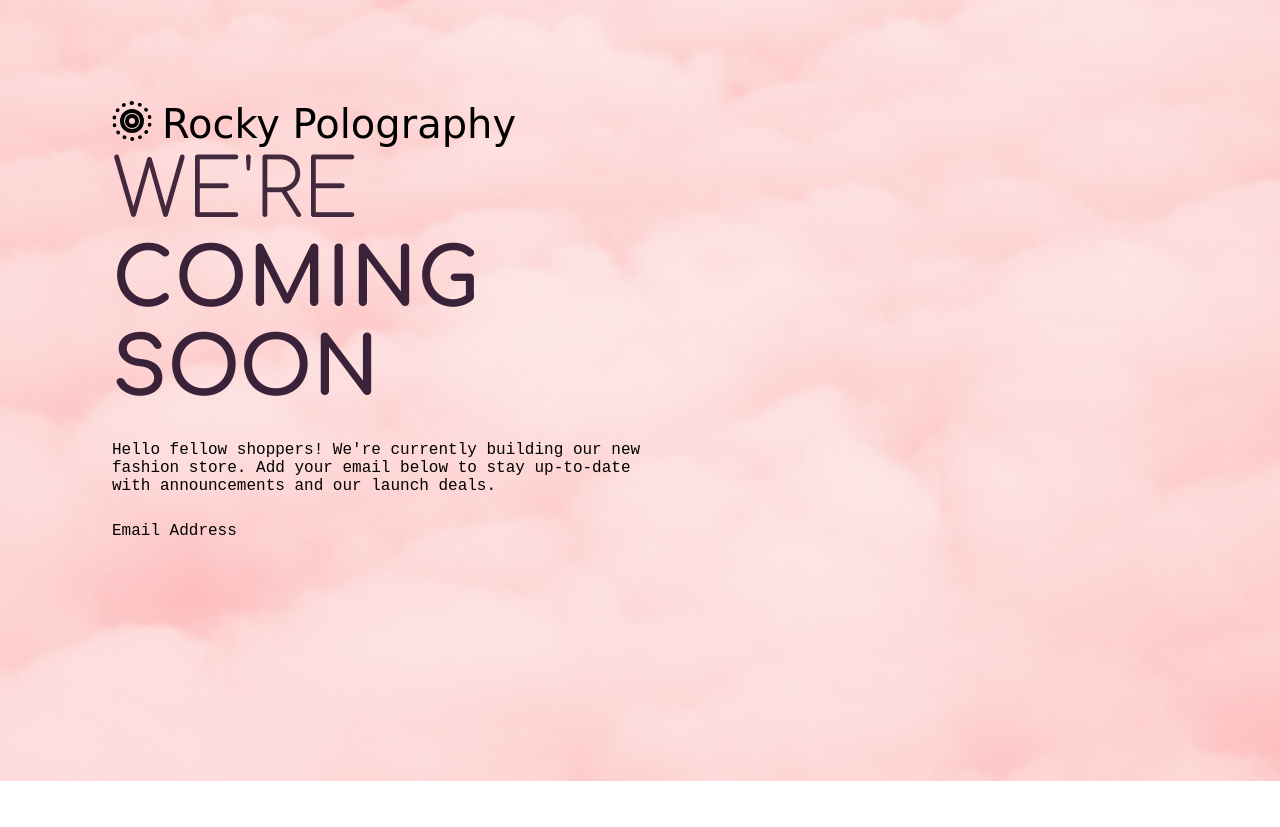
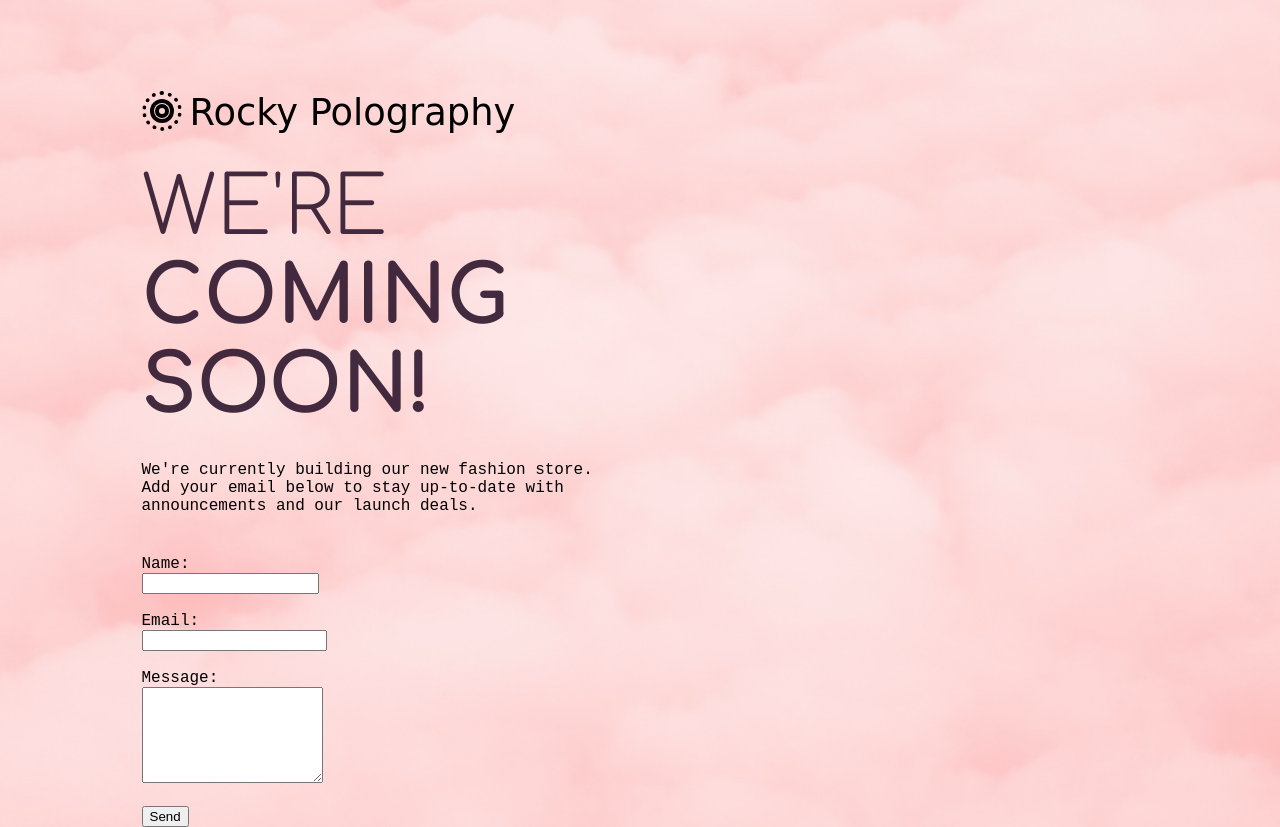
Before and after one commit to DavidRod1865/photography-coming-soon, a plain HTML site: page rockypolography/coming-soon/index.html in a window 1280 px wide. Shown: the part 19-846 px from the top of the page. Before the commit the page ends 800 px from the top, so only its background shows below. Drawn offline with Linux system fonts and the light colour scheme; a web font is replaced by a local one.

Commit message:
Added Email Form Template

```diff
--- a/rockypolography/coming-soon/index.css
+++ b/rockypolography/coming-soon/index.css
@@ -16,15 +16,15 @@ body {
     }
         .leftSide {
             max-width: 100%;
+            width: 485px;
             height: auto;
-            padding: 0 7em;
         }
 
             .logo {
                 margin-top: 3em;
                 display: flex;
-                gap: .25em;
-                font-size: 2.5rem;
+                gap: .5rem;
+                font-size: 2.3rem;
                 font-family: 'My Soul', cursive;
             }
 
@@ -57,6 +57,7 @@ body {
             .comingSoon {
                 display: flex;
                 flex-direction: column;
+                padding: 30px 0;
 
             }
 
@@ -81,7 +82,8 @@ body {
                 }
 
             p {
-                margin: 5% 0;
+                margin-top: 0;
+                margin-bottom: 40px;
             }
 
     .imgBox {
--- a/rockypolography/coming-soon/index.html
+++ b/rockypolography/coming-soon/index.html
@@ -15,15 +15,27 @@
         <content>
             <div class="leftSide">
                 <div class="logo"><i class="gg-live-photo"></i>Rocky Polography</div>
-                    <div class="comingSoon">
-                        <h1 id="fadein">We're</h1>
+                    <div id="fadein" class="comingSoon">
+                        <h1>We're</h1>
                         <h1 class="bold_h1">coming<h1>
-                        <h1 class="bold_h1">soon</h1>
+                        <h1 class="bold_h1">soon!</h1>
                     </div>
-                <p>Hello fellow shoppers! We're currently building our new fashion store.
+                <p>We're currently building our new fashion store.
                 Add your email below to stay up-to-date with announcements and our launch deals.</p>
 
-                <span>Email Address</span>
+                <form action="mailto:david.rod1865@gmail.com"
+                    method="POST"
+                    enctype="multipart/form-data"
+                    name="EmailForm">
+                        Name:<br>
+                        <input type="text" size="19" name="Contact-Name"><br><br>
+                        Email:<br>
+                        <input type="email" name="Contact-Email"><br><br>
+                        Message:<br>
+                        <textarea name="Contact-Message" rows="6″ cols="20″>
+                        </textarea><br><br>
+                        <button type="submit" value="Submit">Send</button>
+                </form>
             </div>
         </content>
         <div class="imgBox">
```
